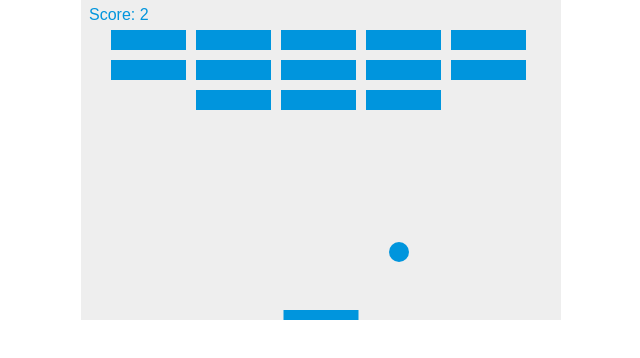
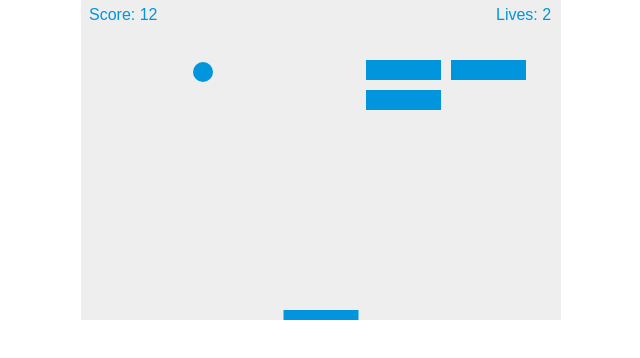
Before and after one commit to abhishek-yadav-cse/brick-breaker-game-Javascript-HTML5, a plain HTML site: page index.html in a window 1280 px wide. Shown: the whole page, without its empty margins (319-959 px from the left). Drawn offline with Linux system fonts and the light colour scheme.

Commit message:
giving player some lives and improving rendering

```diff
--- a/index.html
+++ b/index.html
@@ -114,6 +114,11 @@
 
   var score = 0;
 
+
+  //giving player some lives
+  var lives = 3;
+
+
   function drawBall() {
     ctx.beginPath();
     //ctx.arc(x, y, 10, 0, Math.PI*2);
@@ -186,6 +191,7 @@
     drawBall();
     drawPaddle();
     drawScore();
+    drawLives();
     collisionDetection();
 
     x += dx;
@@ -230,8 +236,25 @@
         dy = -dy;
     }
     else {
-        alert("GAME OVER");
-        document.location.reload();
+        // alert("GAME OVER");
+        // document.location.reload();
+
+
+        //when the ball hits the bottom edge of the screen, we're subtracting one life from the lives variable.
+        //If there are no lives left, the game is lost; if there are still some lives left, then the position of the ball and the paddle are reset, along with the movement of the ball.
+
+        lives--;
+        if(!lives) {
+          alert("GAME OVER");
+          document.location.reload();
+        }
+        else {
+          x = canvas.width/2;
+          y = canvas.height-30;
+          dx = 2;
+          dy = -2;
+          paddleX = (canvas.width-paddleWidth)/2;
+        }
     }
 }
     //If the ball hits the bottom edge of the Canvas we need to check whether it hits the paddle .
@@ -255,6 +278,10 @@
     else if(leftPressed && paddleX > 0) {
     paddleX -= 7;
     }
+
+    x += dx;
+    y += dy;
+    requestAnimationFrame(draw);
   }
 
   //event listners for key press
@@ -375,8 +402,16 @@
     ctx.fillText("Score: "+score, 8, 20);
   }
 
+  //Drawing the life counter looks almost the same as drawing the score counter
+  function drawLives() {
+    ctx.font = "16px Arial";
+    ctx.fillStyle = "#0095DD";
+    ctx.fillText("Lives: "+lives, canvas.width-65, 20);
+}
 
-  setInterval(draw, 10);
+
+  //setInterval(draw, 10);
+  draw();
 
 </script>
 
```
